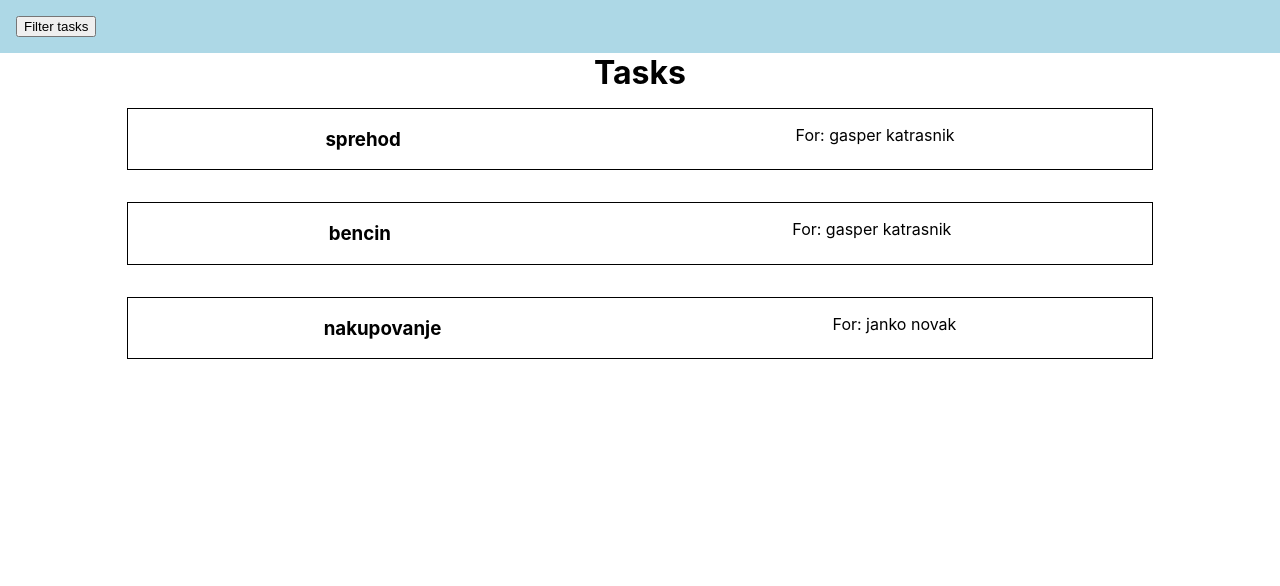
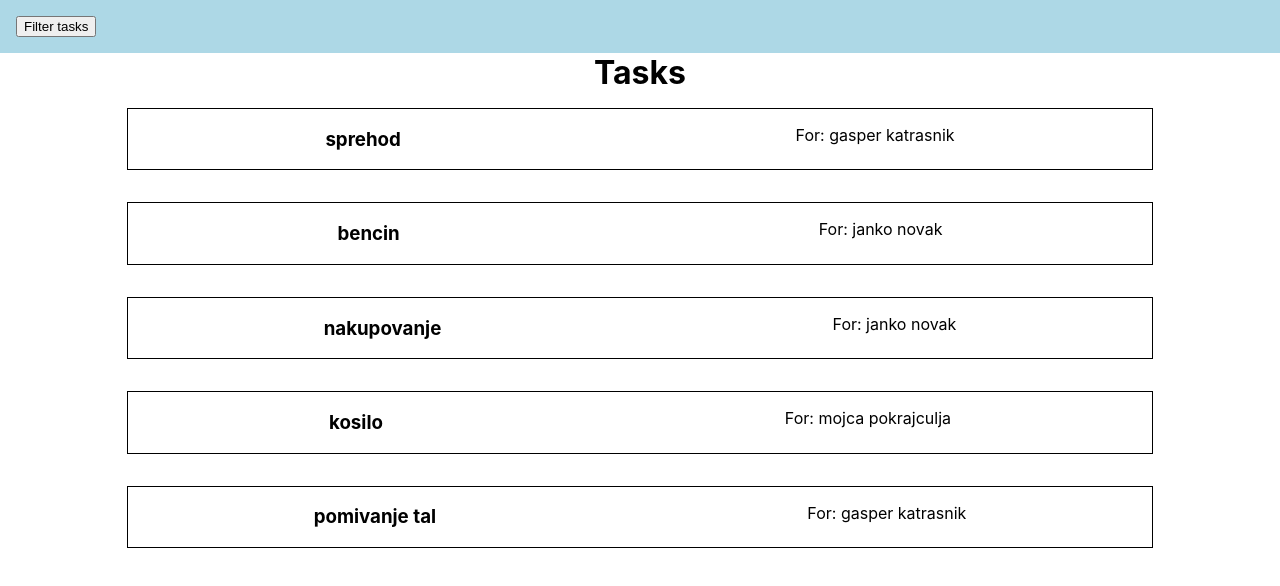
Before and after one commit to gkatrasnik/flai-task-app, a React (Create React App) app: page / in a window 1280 px wide. Shown: the top 586 px of the page. Built offline with nearby package versions, Linux system fonts and the light colour scheme.

Commit message:
added tasks and one user

```diff
--- a/src/App.js
+++ b/src/App.js
@@ -43,6 +43,7 @@ function App() {
     setUsers(usersdata);
     setTasks(tasksdata);
     populateShowTasksList();
+    console.log(uuid());
   }, []);
 
   return (
--- a/src/data/tasks.js
+++ b/src/data/tasks.js
@@ -9,7 +9,7 @@ const tasks = [
   {
     taskid: "3f823be0-7df2-11ec-a830-91d74eddb925",
     reporterid: "bf0e52a0-7df1-11ec-b3ea-8360d982a047",
-    assigneeid: "b7606160-7df1-11ec-a94f-83a34444407d",
+    assigneeid: "bf0e52a0-7df1-11ec-b3ea-8360d982a047",
     topic: "bencin",
     description: "pojdi na črpalko in natoči poln tank bencina",
   },
@@ -20,6 +20,21 @@ const tasks = [
     topic: "nakupovanje",
     description: "pojdi v trgovino in kupi 3kg kruha",
   },
+
+  {
+    taskid: "361c51a0-7ec7-11ec-9ac8-29ca1e8e8aad",
+    reporterid: "b7606160-7df1-11ec-a94f-83a34444407d",
+    assigneeid: "e1275b40-7ec6-11ec-b29c-bfa8496c8a5d",
+    topic: "kosilo",
+    description: "Skuhaj kosilo in pomij posodo",
+  },
+  {
+    taskid: "472530a0-7df2-11ec-ba52-6576250e0e11",
+    reporterid: "e1275b40-7ec6-11ec-b29c-bfa8496c8a5d",
+    assigneeid: "b7606160-7df1-11ec-a94f-83a34444407d",
+    topic: "pomivanje tal",
+    description: "posesaj stanovanje in pomij tla",
+  },
 ];
 
 export default tasks;
--- a/src/data/users.js
+++ b/src/data/users.js
@@ -1,15 +1,21 @@
 const users = [
   {
     userid: "b7606160-7df1-11ec-a94f-83a34444407d",
-    username: "gkatrasn",
+    username: "user1",
     name: "gasper",
     surname: "katrasnik",
   },
   {
     userid: "bf0e52a0-7df1-11ec-b3ea-8360d982a047",
-    username: "user1",
+    username: "user2",
     name: "janko",
     surname: "novak",
+  },
+  {
+    userid: "e1275b40-7ec6-11ec-b29c-bfa8496c8a5d",
+    username: "user3",
+    name: "mojca",
+    surname: "pokrajculja",
   },
 ];
 
```
